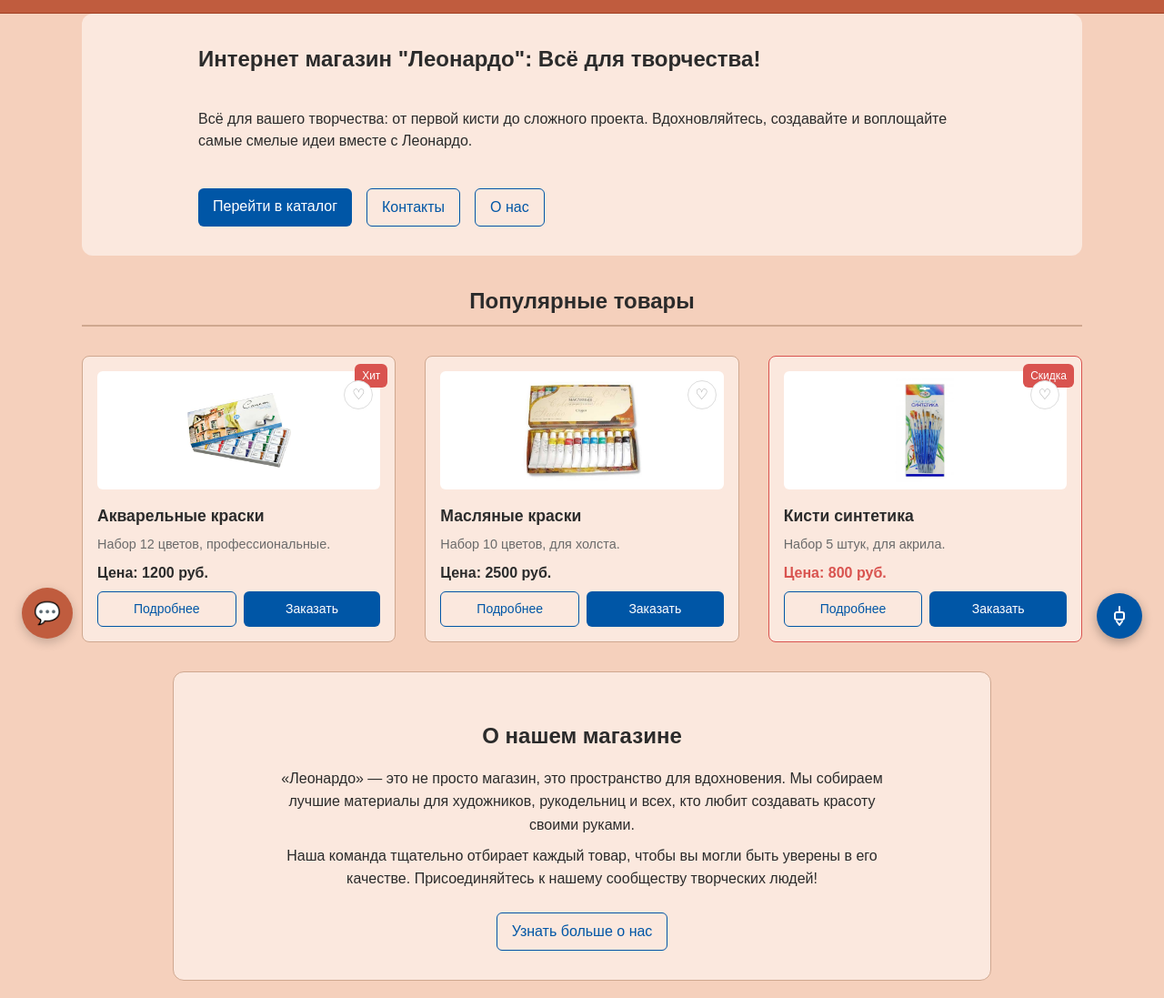
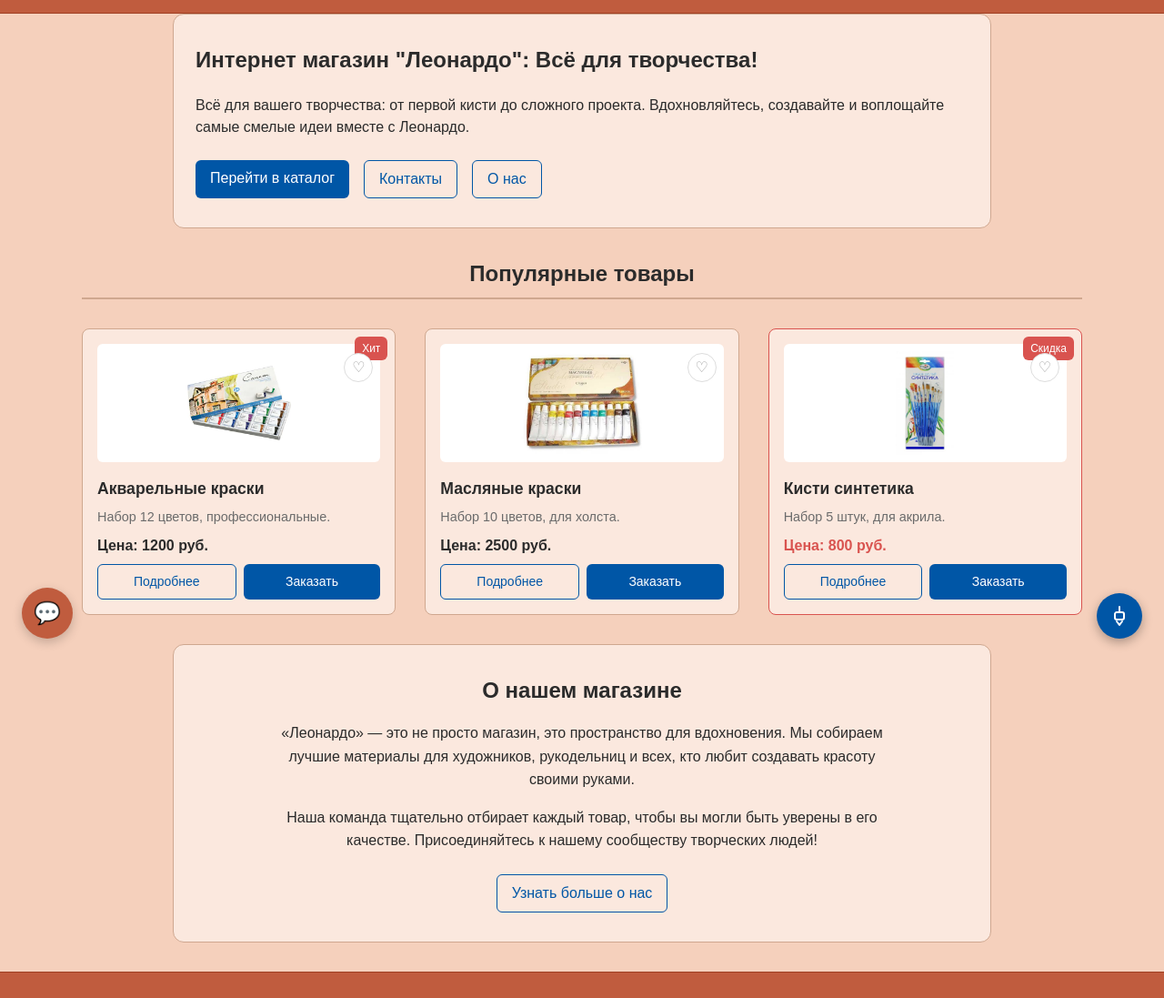
Before and after one commit to PoliakovaDaria2007/kr1-html-css-shop, a plain HTML site: page index.html in a window 1280 px wide. Shown: the part 74-1171 px from the top of the page at 91% size. Drawn offline with Linux system fonts and the light colour scheme.

Commit message:
Изменён код в css

```diff
--- a/css/style.css
+++ b/css/style.css
@@ -354,13 +354,17 @@ footer.site-footer {
    4. Компоненты страницы
    =============================== */
 
+/* =========================================
+   Блок приветствия (Hero) на главной
+   ========================================= */
 .hero {
-  max-width: var(--container-width);
+  /* Делаем блок такой же ширины, как и "О магазине" */
+  max-width: 900px;
   margin: 0 auto var(--space-xl);
   padding: var(--space-xl) var(--space-lg);
   background-color: var(--color-surface);
   border-radius: var(--radius-lg);
-  border: none;
+  border: 1px solid var(--color-border); /* Добавили рамку для единого стиля */
 }
 
 .hero h1 {
@@ -375,6 +379,9 @@ footer.site-footer {
   margin-top: var(--space-lg);
 }
 
+/* =========================================
+   Секции (Популярные товары и т.д.)
+   ========================================= */
 .section {
   max-width: var(--container-width);
   margin: 0 auto var(--space-xl);
@@ -391,32 +398,34 @@ footer.site-footer {
    Блок "О магазине" на главной
    ========================================= */
 .about-preview {
-  max-width: 900px; /* Ограничиваем ширину, чтобы блок не растягивался */
+  /* Ограничиваем ширину так же, как у Hero */
+  max-width: 900px;
   margin: 0 auto var(--space-xl);
-  padding: var(--space-xl) var(--space-lg);
+  /* Увеличиваем вертикальные отступы, чтобы блок был выше */
+  padding: var(--space-xl) var(--space-xl);
   background-color: var(--color-surface);
   border-radius: var(--radius-lg);
-  text-align: center; /* Центрируем текст */
+  text-align: center;
   border: 1px solid var(--color-border);
 }
 
 .about-preview h2 {
-  border-bottom: none; /* Убираем полоску */
+  border-bottom: none;
+  margin-top: 0;
   margin-bottom: var(--space-md);
 }
 
 .about-preview p {
-  max-width: 700px; /* Текст не будет растекаться */
-  margin: 0 auto var(--space-sm);
+  max-width: 700px;
+  margin: 0 auto var(--space-md);
   font-size: 1rem;
   line-height: 1.6;
   color: var(--color-text);
 }
 
-/* Кнопка не растягивается */
 .about-preview .button {
   display: inline-block;
-  margin-top: var(--space-md);
+  margin-top: var(--space-sm);
 }
 
 /* =========================================
@@ -458,7 +467,6 @@ footer.site-footer {
   overflow: hidden;
 }
 
-/* Картинки внутри папок категорий */
 .folder-card__cover img {
   position: absolute;
   top: 0;
@@ -484,7 +492,7 @@ footer.site-footer {
 
 .folder-card__label {
   position: relative;
-  z-index: 1; /* Текст поверх картинки */
+  z-index: 1;
   background-color: rgba(0, 0, 0, 0.6);
   backdrop-filter: blur(4px);
   color: var(--color-white);
@@ -539,11 +547,10 @@ footer.site-footer {
   display: grid;
   /* Равномерно распределяем на 3 колонки */
   grid-template-columns: repeat(3, 1fr);
-  /* Увеличиваем отступ между карточками до 32px (var(--space-xl)) */
+  /* Увеличиваем отступ между карточками */
   gap: var(--space-xl);
 }
 
-/* Адаптивность: 2 колонки на планшетах */
 @media (max-width: 1024px) {
   .products-grid {
     grid-template-columns: repeat(2, 1fr);
@@ -551,7 +558,6 @@ footer.site-footer {
   }
 }
 
-/* Адаптивность: 1 колонка на мобильных */
 @media (max-width: 768px) {
   .products-grid {
     grid-template-columns: 1fr;
@@ -1320,20 +1326,10 @@ footer.site-footer {
 
 /*
   ГЛАВНАЯ СТРАНИЦА
-  Убираем жесткое растягивание на 100vh, чтобы блоки не были огромными
+  Убираем жесткое растягивание на 100vh
 */
 .home-page main {
   padding: 0;
-}
-
-.home-page .hero {
-  min-height: auto;
-  display: flex;
-  flex-direction: column;
-  justify-content: center;
-  margin-bottom: var(--space-xl);
-  border-radius: var(--radius-lg);
-  padding: var(--space-xl) 10%;
 }
 
 .home-page .section {
```
